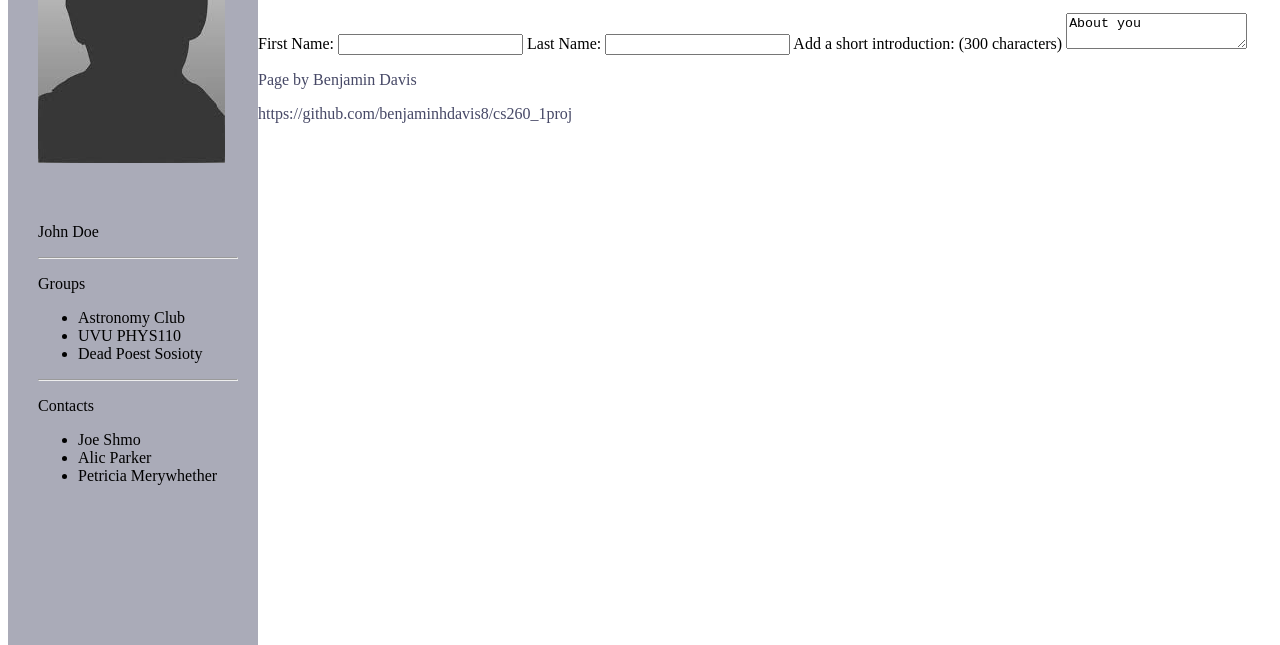
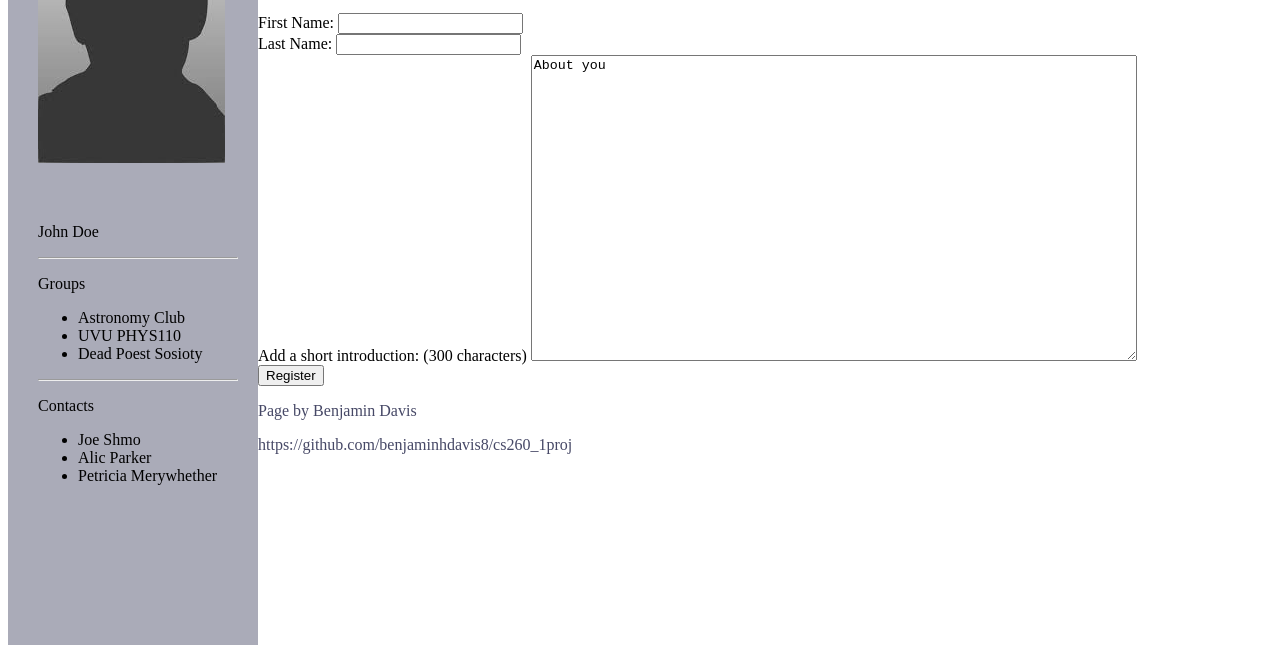
Before and after one commit to benjaminhdavis8/cs260_1proj, a plain HTML site: page pages/profile.html in a window 1280 px wide. Shown: the part 155-800 px from the top of the page. Drawn offline with Linux system fonts and the light colour scheme.

Commit message:
fixed formating of the profile page

```diff
--- a/pages/profile.html
+++ b/pages/profile.html
@@ -53,9 +53,13 @@
 		<p>Not a member...Regester below.</p>
 		<form action="https://formspree.io/ben2squared@byu.edu" method="POST">
 			First Name: <input fName="first-name" type="text">
+			<br>
 			Last Name: <input lName="last-name" type="text">
+			<br>
 			Add a short introduction: (300 characters)
 			<textarea class="blurb">About you</textarea>
+			<br>
+			<input value="Register" type="submit">
 		</form>
 	</body>
 	</div>
--- a/styles.css
+++ b/styles.css
@@ -15,6 +15,11 @@ p {
 
 body {
 	font-family: 'Encode Sans';
+}
+
+.blurb {
+	height: 300px;
+	width: 600px;
 }
 
 /* {{{section}}} footer   -----------------------------*/
```
